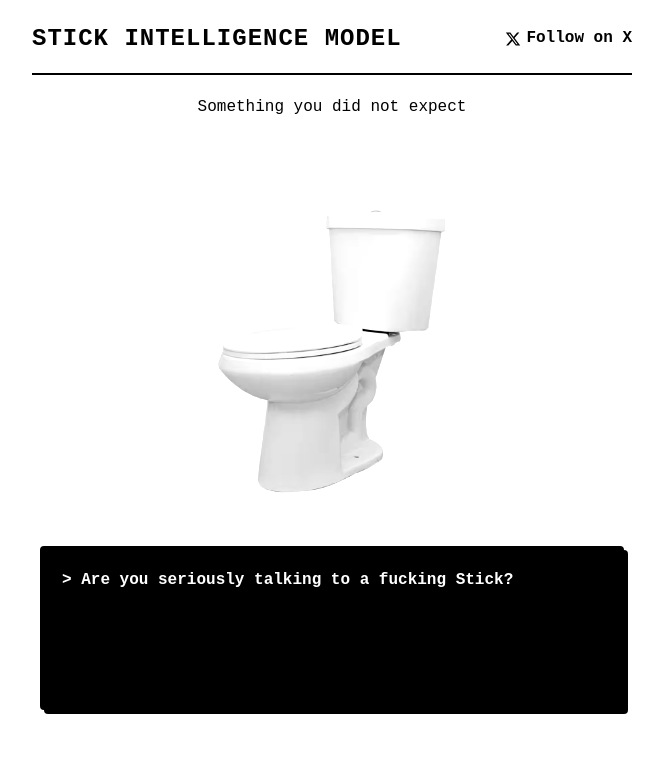
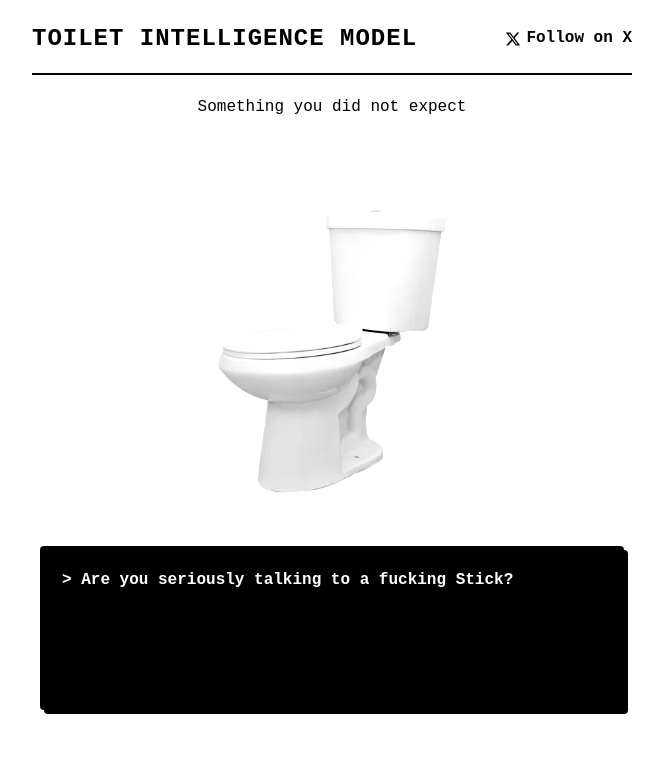
Before and after one commit to stopgamepull/toulet, a plain HTML site: page index.html in a window 1280 px wide. Shown: the top 767 px of the page, without its empty margins (308-971 px from the left). Drawn offline with Linux system fonts and the light colour scheme.

Commit message:
Update index.html

```diff
--- a/index.html
+++ b/index.html
@@ -1,7 +1,7 @@
 <!DOCTYPE html><html lang="en"><head>
     <meta charset="UTF-8">
     <meta name="viewport" content="width=device-width, initial-scale=1.0">
-    <title>Stick Intelligence Model</title>
+    <title>Toilet Intelligence Model</title>
     <link rel="shortcut icon" href="images/fav.png" type="image/png">
     <style>
         :root {
@@ -160,7 +160,7 @@
 </head>
 <body>
     <header>
-        <h1>Stick Intelligence Model</h1>
+        <h1>Toilet Intelligence Model</h1>
         <a href="https://x.com/stickmodel" class="x-link" target="_blank">
             <svg class="x-icon" viewBox="0 0 24 24" fill="currentColor">
                 <path d="M18.244 2.25h3.308l-7.227 8.26 8.502 11.24H16.17l-5.214-6.817L4.99 21.75H1.68l7.73-8.835L1.254 2.25H8.08l4.713 6.231zm-1.161 17.52h1.833L7.084 4.126H5.117z"></path>
```
